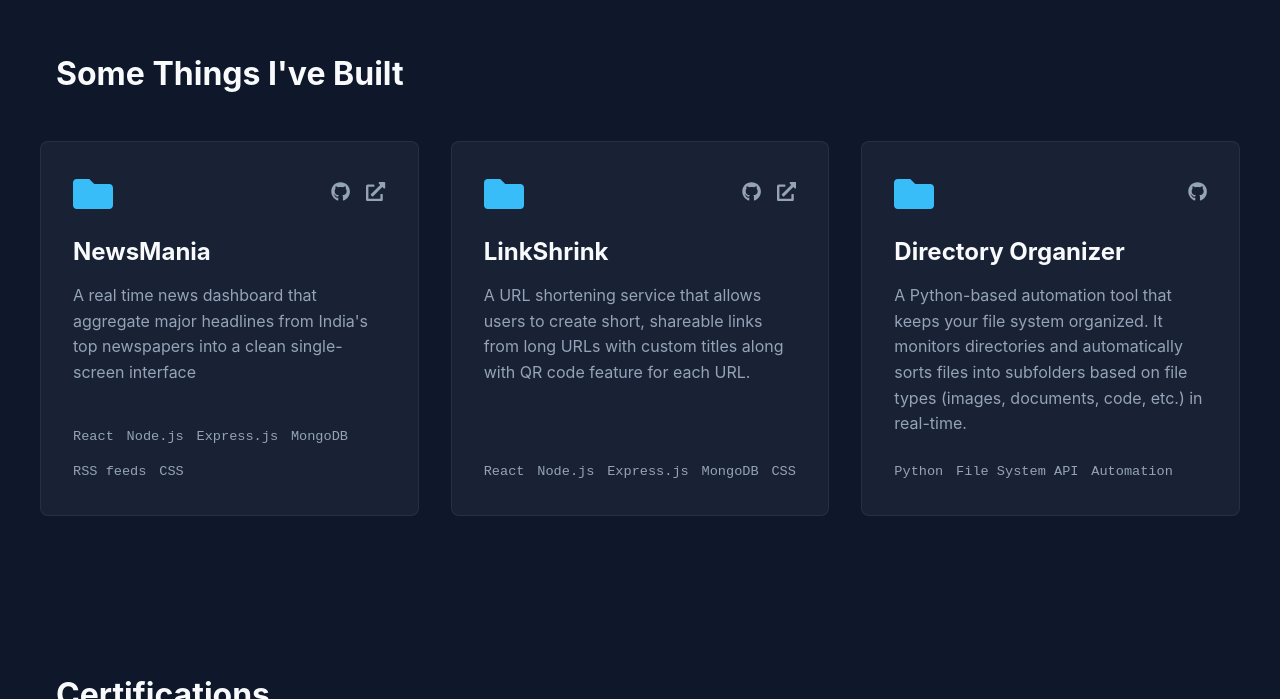
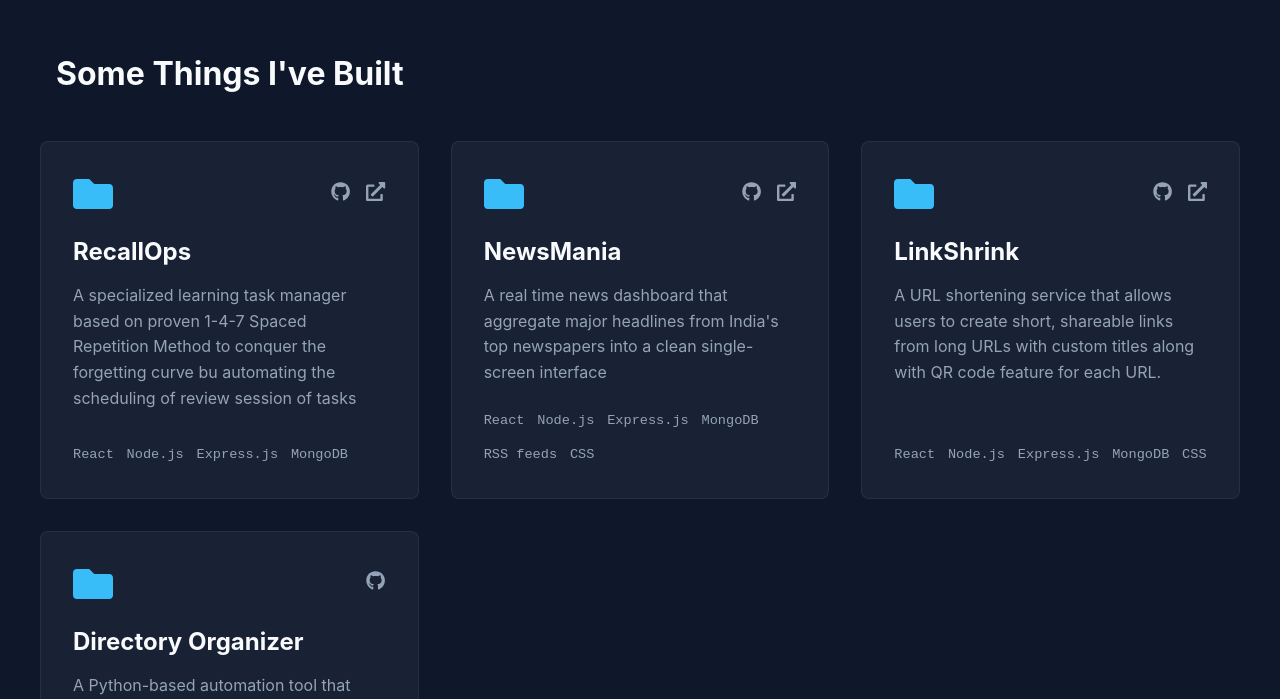
Before and after one commit to ashishb20/Portfolio, a React (Vite) app in the folder Portfolio/: page / in a window 1280 px wide. Shown: the part 745-1444 px from the top of the page. Built offline with nearby package versions, Linux system fonts and the light colour scheme.

Commit message:
RecallOps added

```diff
--- a/Portfolio/src/components/Projects.jsx
+++ b/Portfolio/src/components/Projects.jsx
@@ -6,6 +6,13 @@ import ProjectCard from './ProjectCard';
 const Projects = () => {
     // You can add more projects here
     const projects = [
+        {
+            title: "RecallOps",
+            description: "A specialized learning task manager based on proven 1-4-7 Spaced Repetition Method to conquer the forgetting curve bu automating the scheduling of review session of tasks",
+            techStack: ["React", "Node.js", "Express.js", "MongoDB"],
+            githubLink: "https://github.com/ashishb20/RecallOps",
+            demoLink: "https://recallops-1.vercel.app/login"
+        },
         {
             title: "NewsMania",
             description: "A real time news dashboard that aggregate major headlines from India's top newspapers into a clean single-screen interface",
```
